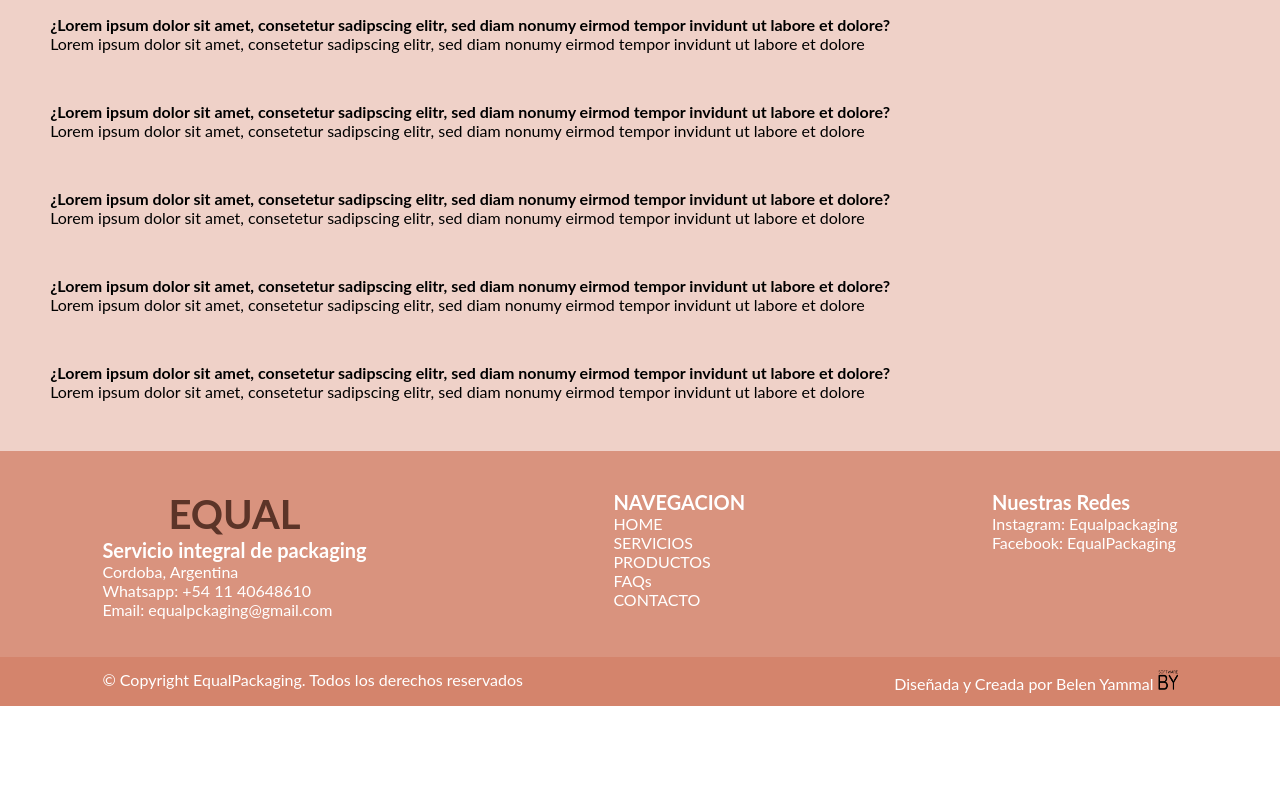
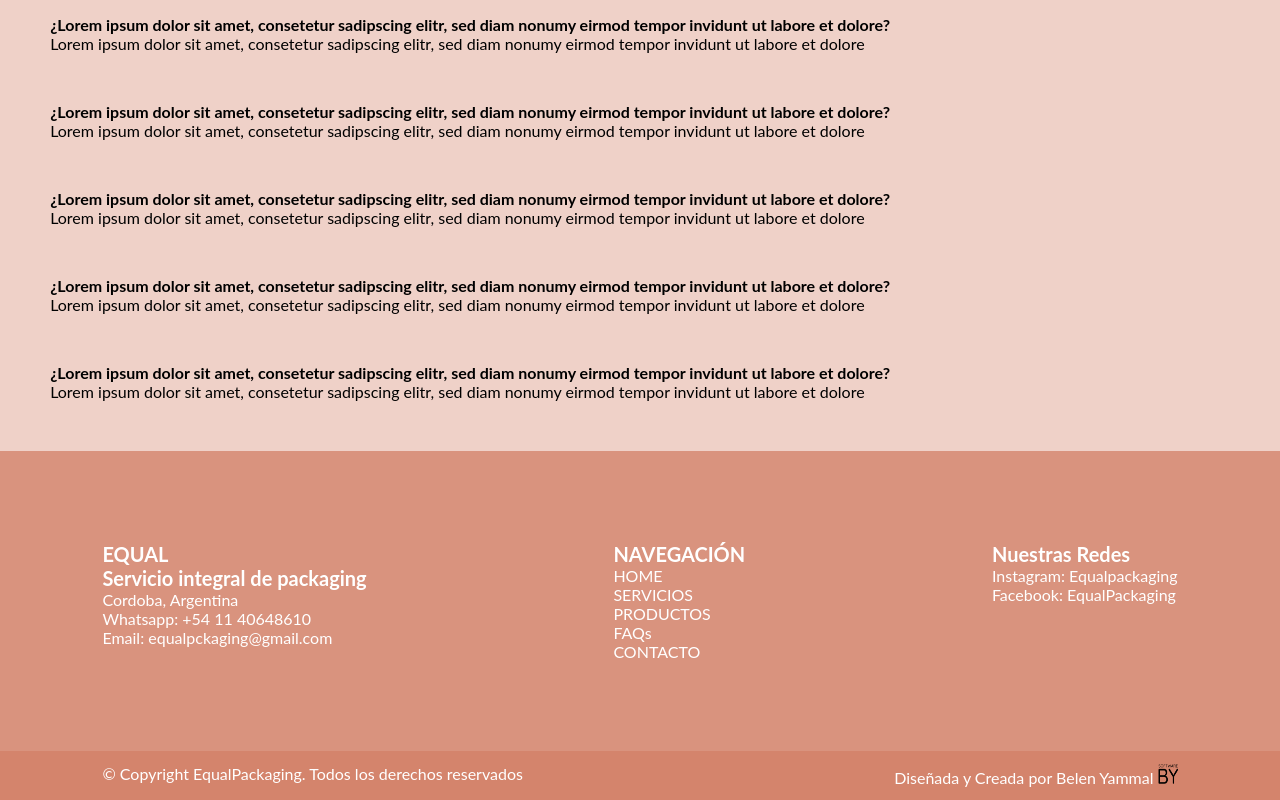
Before and after one commit to belenyammal/Equal, a plain HTML site: page html/faqs.html in a window 1280 px wide. Shown: the part 797-1597 px from the top of the page. Before the commit the page ends 1503 px from the top, so only its background shows below. Drawn offline with Linux system fonts and the light colour scheme.

Commit message:
footer modificado con ancho maximos y caja

```diff
--- a/css/index.css
+++ b/css/index.css
@@ -117,27 +117,43 @@ ul li:hover ul{ display: block;}
 /*--------------------------footer------------------------------------------------------------------*/
 footer{
     width: 100%;
+    color: white;
 }
-footer a{
-    color: white;
-    text-decoration: none;
+.box{
+    width: 100%;
+    max-width: 1366px;
+}
+footer #box-piePagina{
+    height: 300px;
+    background-color: #d9937e;
+    width: 100%;
+    display: flex;
+    align-items: center;
+    justify-content: center;
 }
 footer #piePagina{
-    background-color: #d9937e;
-    color: white;
     display: flex;
     flex-wrap: wrap;
     justify-content: space-between;
     padding: 3% 8%;
+
 }
 
 footer #footerNavegacion ul{
     width: 100%;
     display: inline-block;
 }
+footer a{
+    color: white;
+    text-decoration: none;
+}
+#box-copyright{
+    background-color: #d4846c;
+    display: flex;
+    align-items: center;
+    justify-content: center;
+}
 footer #copyright{
-    background-color: #d4846c;
-    color: white;
     padding: 1% 8%;
     text-align: center;
     display: flex;
@@ -150,16 +166,6 @@ footer #copyright{
     height: 20px;
 }
 
-
-/*
-footer table{
-    width: 90%;
-    text-align: center;
-}
-
-
-
-*/
 
 /*--------------------------html contacto------------------------------------------------------------------*/
 
--- a/html/faqs.html
+++ b/html/faqs.html
@@ -80,16 +80,17 @@
     </section>
 
     <footer>
-        <div id="piePagina">
+        <div  id="box-piePagina">
+            <section id="piePagina" class="box">
                 <div id="footerContacto">
-                <h2>EQUAL</h2>
+                    <h3>EQUAL</h3>
                     <H3>Servicio integral de packaging</H3>
                     <p>Cordoba, Argentina</p>
                     <p>Whatsapp: +54 11 40648610</p>
                     <p>Email: equalpckaging@gmail.com</p>
                 </div>
                 <div id="footerNavegacion">
-                <h3>NAVEGACION</h3>
+                    <h3>NAVEGACIÓN</h3>
                     <ul>
                         <li><a href="index.html">HOME</a></li>
                         <li><a href="servicios.html">SERVICIOS</a></li>
@@ -103,11 +104,13 @@
                     <p>Instagram: Equalpackaging</p>
                     <p>Facebook: EqualPackaging</p>
                 </div>
+            </section>
         </div>
-
-        <div id="copyright">
+        <div  id="box-copyright">
+            <section id="copyright" class="box">
                 <p>© Copyright EqualPackaging. Todos los derechos reservados</p>
                 <p>Diseñada y Creada por Belen Yammal <img id="logomio" src="../imagenes/logomio.png" alt=""></p>
+            </section>
         </div>
     </footer>
 </body>
```
Also changed, not shown: html/catalogo.html (+8 -5 lines), html/contacto.html (+8 -5 lines), html/index.html (+6 -3 lines), html/productos.html (+8 -5 lines). Lines whose indentation alone changed are shown as unchanged.
